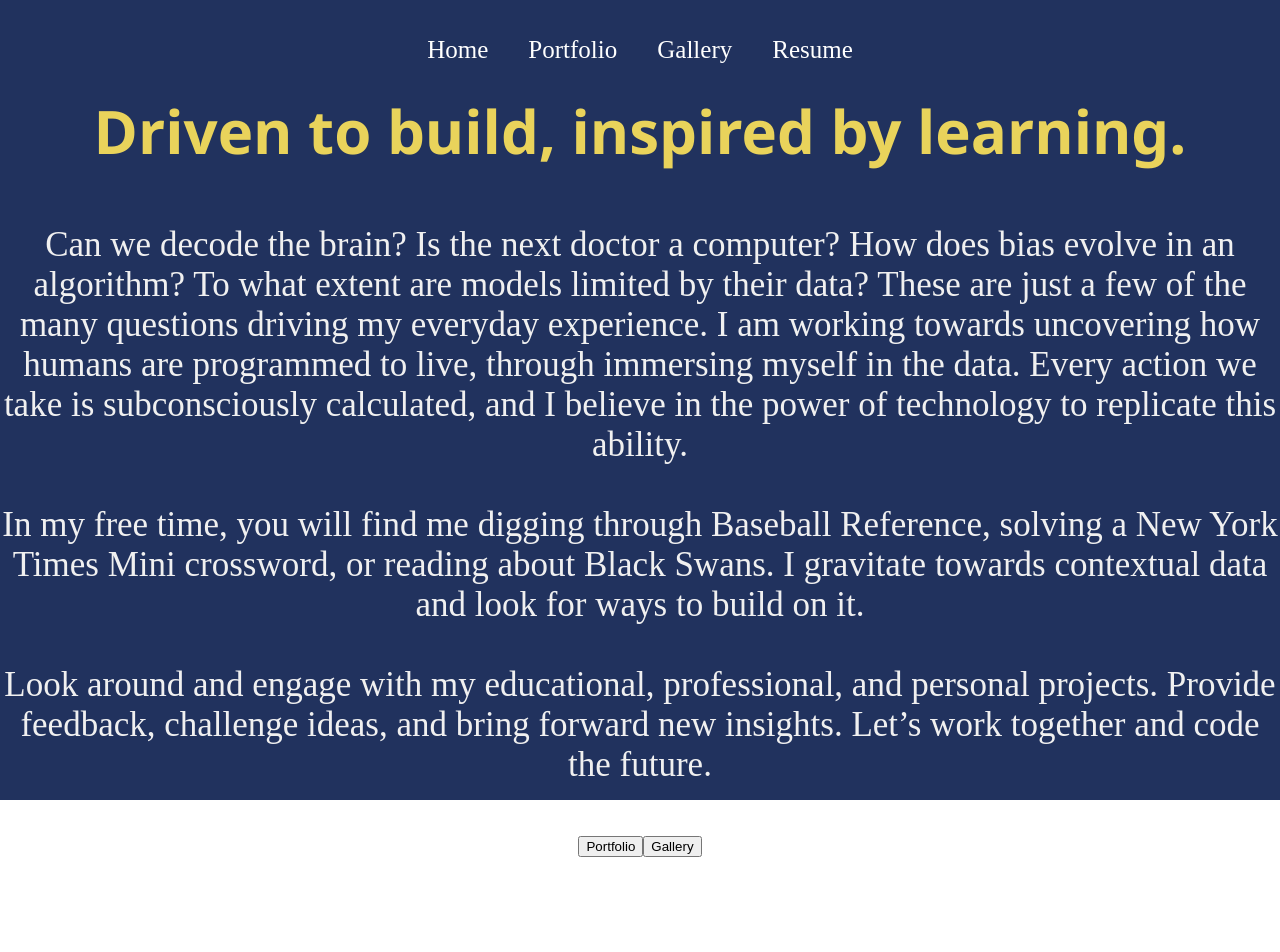
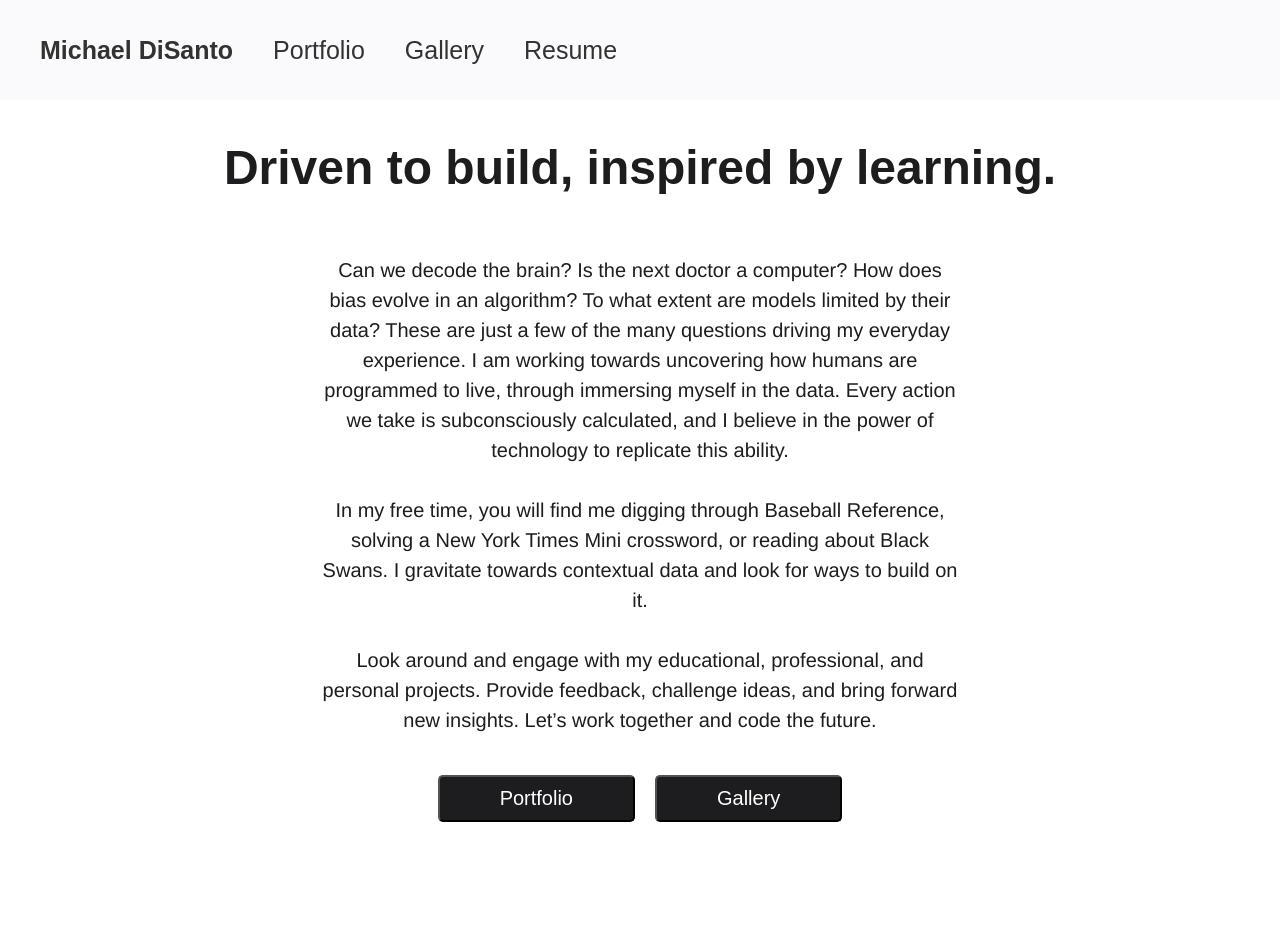
Before and after one commit to mdisant/portfolio-react, a React (Create React App) app: page / in a window 1280 px wide. Shown: the top 952 px of the page. Built offline with nearby package versions, Linux system fonts and the light colour scheme.

Commit message:
Updated nav, footer, and homepage

```diff
--- a/package.json
+++ b/package.json
@@ -16,7 +16,9 @@
     "react-dom": "^18.2.0",
     "react-router-dom": "^6.16.0",
     "react-scripts": "^2.1.3",
+    "react-tsparticles": "^2.12.2",
     "sort-by": "^1.2.0",
+    "styled-components": "^6.0.8",
     "web-vitals": "^2.1.4"
   },
   "scripts": {
--- a/src/components/Navbar.js
+++ b/src/components/Navbar.js
@@ -24,10 +24,10 @@ function Navbar() {
                 </button>
             </div>
             <div className='links'>
-                <Link to="/"> Home </Link>
-                <Link to="/portfolio"> Portfolio </Link>
-                <Link to="/gallery"> Gallery </Link>
-                <Link to="/resume"> Resume </Link>
+                <Link to="/" class='MD'>Michael DiSanto</Link>
+                <Link to="/portfolio">Portfolio</Link>
+                <Link to="/gallery">Gallery</Link>
+                <Link to="/resume">Resume</Link>
             </div>
         </div >
     );
--- a/src/pages/Home.js
+++ b/src/pages/Home.js
@@ -1,14 +1,33 @@
 import React from 'react';
 import { Link } from 'react-router-dom';
 import "../styles/Home.css";
+import styled from "styled-components";
+
 
 function ButtonLink({ to, children }) {
-    return <Link to={to}><button>{children}</button></Link>;
+    const Button = styled.button`
+      background-color: #1d1d1f;
+      color: white;
+      font-size: 20px;
+      padding: 10px 60px;
+      border-radius: 5px;
+      margin: 10px 0px;
+      cursor: pointer;
+      text-decoration: none;
+        &:hover,
+        &:focus {
+            background-color: black;
+            transition: background 0.25s ease-in-out;
+        }
+    `;
+    return <Link to={to} ><Button>{children}</Button></Link>;
 }
+
+
 
 function Home() {
     return (
-        <div className='Home'>
+        <div className='home'>
             <div className="about">
                 <h2>Driven to build, inspired by learning.</h2>
                 <div className='intro'>
--- a/src/styles/Footer.css
+++ b/src/styles/Footer.css
@@ -1,13 +1,14 @@
 .footer {
     width: 100%;
     height: 200px;
-    background: #21325e;
+    background: #1d1d1f;
     display: flex;
     justify-content: center;
     align-items: center;
     flex-direction: column;
     padding-top: 10px;
-    margin-top: 200px;
+    margin-top: 125px;
+    font-family: "forma-djr-display", sans-serif;
 }
 
 .socialMedia svg {
--- a/src/styles/Home.css
+++ b/src/styles/Home.css
@@ -1,65 +1,62 @@
 .home {
     width: 100%;
     align-items: center;
-    font-family: "Arial", sans-serif;
-    color: #3e497a;
 }
 
 .about {
     width: 100%;
-    height: calc(100vh - 100px);
+    height: auto;
     display: flex;
     flex-direction: column;
     justify-content: center;
     align-items: center;
     text-align: center;
-    background-color: #21325e;
-    color: #f0f0f0;
+    background-color: #ffffff;
+    color: #1d1d1f;
+    font-family: "Helvetica", sans-serif;
 }
 
 .about h2 {
-    font-family: "Segoe UI", Tahoma, Geneva, Verdana, sans-serif;
-    font-size: 60px;
-    color: #e9d35b;
-    height: 50px;
-}
-
-.about .prompt {
-    width: 40%;
-    font-size: 30px;
-}
-
-.prompt svg {
-    font-size: 60px;
-    margin: 5px;
-    color: white;
+    font-family: "forma-djr-display", sans-serif;
+    font-size: 48px;
+    color: #1d1d1f;
+    margin: 40px auto;
 }
 
 .intro {
-    font-size: 35px;
-    width: 100%;
+    font-size: 20px;
+    width: 50%;
     display: flex;
     justify-content: center;
     flex-direction: column;
     align-items: center;
+    line-height: 1.5;
+
+}
+
+.buttons {
+    display: flex;
+}
+
+.buttons a {
+    margin: 10px;
+}
+
+@media only screen and (max-width: 900px) {
+    .about h2 {
+        font-size: 30px;
+    }
+
+    .intro {
+        text-align: center;
+        font-size: 18px;
+        width: 75%;
+    }
+
 }
 
 @media only screen and (max-width: 600px) {
     .about h2 {
         font-size: 30px;
     }
-
-    .about .prompt {
-        margin-top: 10px;
-        font-size: 20px;
-        width: 80%;
-    }
-
-    .intro {
-        text-align: center;
-    }
-
-    .intro h2 {
-        font-size: 15px;
-    }
 }
--- a/src/styles/Navbar.css
+++ b/src/styles/Navbar.css
@@ -1,7 +1,7 @@
 .navbar {
     width: 100%;
     height: 100px;
-    background: #21325e;
+    background: #fafafc;
 }
 
 .links {
@@ -9,15 +9,21 @@
     height: 100%;
     display: flex;
     align-items: center;
-    justify-content: center;
-    color: white;
+    justify-content: left;
+    color: #323232;
 }
 
 .navbar a {
-    color: white;
+    color: #323232;
     text-decoration: none;
     margin: 20px;
     font-size: 25px;
+    font-family: "forma-djr-display", sans-serif;
+}
+
+.navbar .MD {
+    font-weight: bold;
+    margin-left: 40px;
 }
 
 .toggleButton {
@@ -36,7 +42,7 @@
     margin-right: 20px;
     background-color: transparent;
     border: none;
-    color: white;
+    color: #323232;
     cursor: pointer;
 }
 
@@ -55,13 +61,7 @@
     text-align: center;
 }
 
-@media only screen and (max-width: 900px) {
-    .navbar a {
-        width: 70px;
-    }
-}
-
-@media only screen and (max-width: 600px) {
+@media only screen and (max-width: 655px) {
     .toggleButton {
         display: flex;
     }
@@ -71,7 +71,7 @@
     }
 }
 
-@media only screen and (min-width: 600px) {
+@media only screen and (min-width: 655px) {
     .toggleButton {
         display: none;
     }
```
Also changed, not shown: 1 other file (tests, documents, lock files or other folders).
